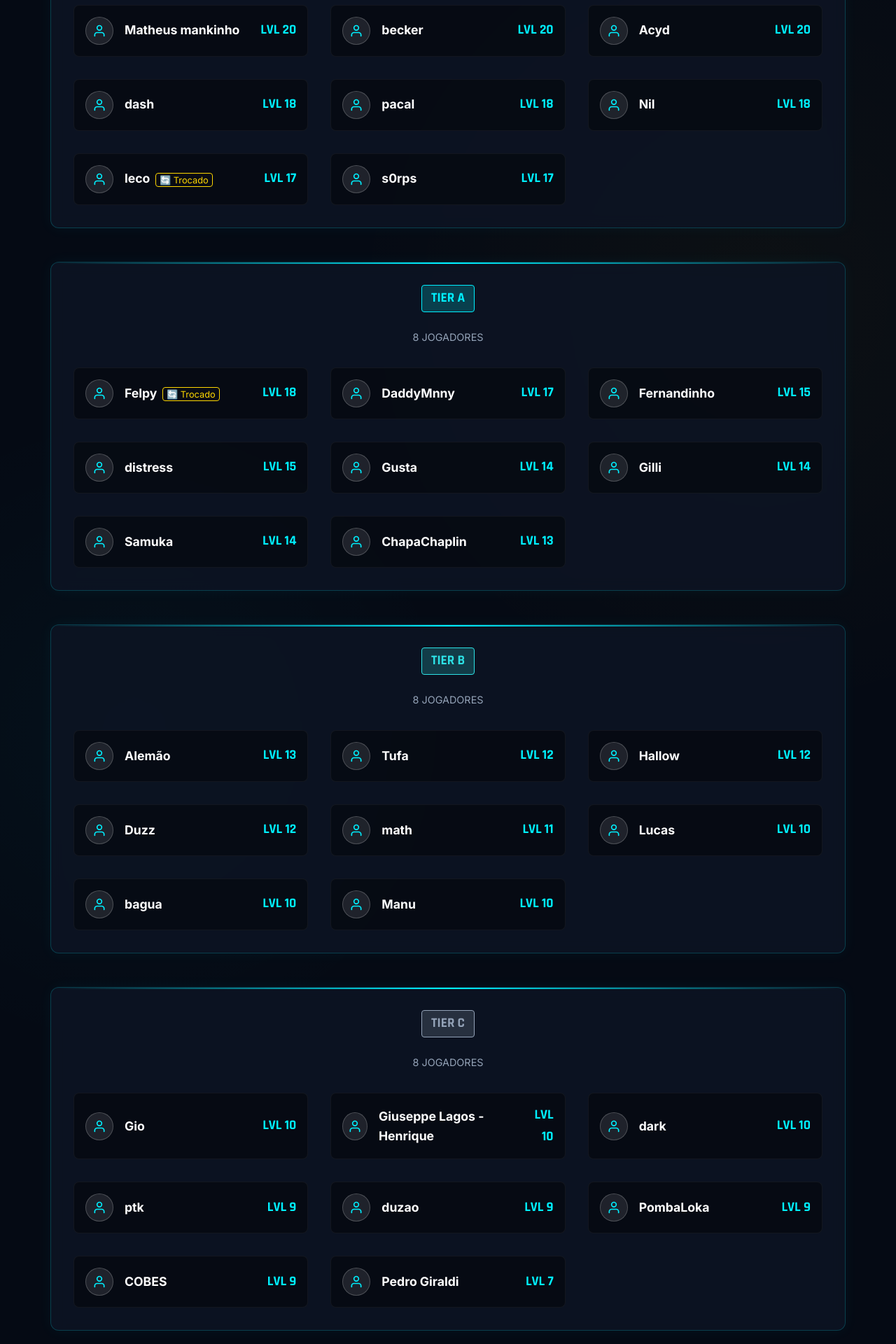
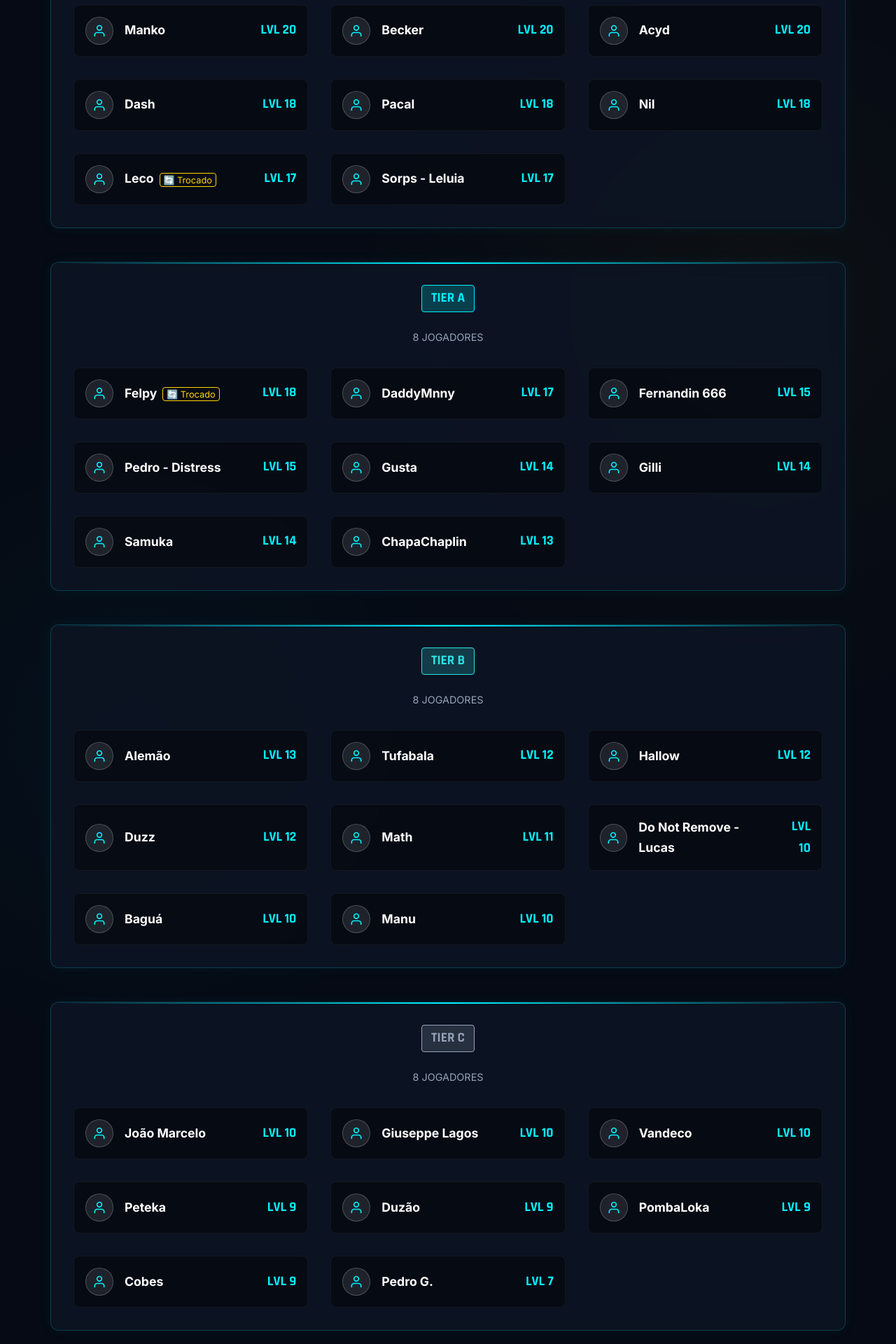
Before and after one commit to emannuelpetryy/gurizadachampions, a Next.js app: page /jogadores in a window 1280 px wide. Shown: the part 480-2400 px from the top of the page at 70% size. Built offline with nearby package versions, Linux system fonts and the light colour scheme.

Commit message:
Update hero banner and link player tiers

```diff
--- a/src/app/data.ts
+++ b/src/app/data.ts
@@ -120,20 +120,20 @@ addPlayersToGlobal(matchDetails, '4', 'maconhaco', 'whitelemon');
 
 export const tiers = {
   S: [
-    { name: 'Matheus mankinho', lvl: 20 },
-    { name: 'becker', lvl: 20 },
+    { name: 'Manko', lvl: 20 },
+    { name: 'Becker', lvl: 20 },
     { name: 'Acyd', lvl: 20 },
-    { name: 'dash', lvl: 18 },
-    { name: 'pacal', lvl: 18 },
+    { name: 'Dash', lvl: 18 },
+    { name: 'Pacal', lvl: 18 },
     { name: 'Nil', lvl: 18 },
-    { name: 'leco', lvl: 17, swap: true },
-    { name: 's0rps', lvl: 17 }
+    { name: 'Leco', lvl: 17, swap: true },
+    { name: 'Sorps - Leluia', lvl: 17 }
   ],
   A: [
     { name: 'Felpy', lvl: 18, swap: true },
     { name: 'DaddyMnny', lvl: 17 },
-    { name: 'Fernandinho', lvl: 15 },
-    { name: 'distress', lvl: 15 },
+    { name: 'Fernandin 666', lvl: 15 },
+    { name: 'Pedro - Distress', lvl: 15 },
     { name: 'Gusta', lvl: 14 },
     { name: 'Gilli', lvl: 14 },
     { name: 'Samuka', lvl: 14 },
@@ -141,32 +141,32 @@ export const tiers = {
   ],
   B: [
     { name: 'Alemão', lvl: 13 },
-    { name: 'Tufa', lvl: 12 },
+    { name: 'Tufabala', lvl: 12 },
     { name: 'Hallow', lvl: 12 },
     { name: 'Duzz', lvl: 12 },
-    { name: 'math', lvl: 11 },
-    { name: 'Lucas', lvl: 10 },
-    { name: 'bagua', lvl: 10 },
+    { name: 'Math', lvl: 11 },
+    { name: 'Do Not Remove - Lucas', lvl: 10 },
+    { name: 'Baguá', lvl: 10 },
     { name: 'Manu', lvl: 10 }
   ],
   C: [
-    { name: 'Gio', lvl: 10 },
-    { name: 'Giuseppe Lagos - Henrique', lvl: 10 },
-    { name: 'dark', lvl: 10 },
-    { name: 'ptk', lvl: 9 },
-    { name: 'duzao', lvl: 9 },
+    { name: 'João Marcelo', lvl: 10 },
+    { name: 'Giuseppe Lagos', lvl: 10 },
+    { name: 'Vandeco', lvl: 10 },
+    { name: 'Peteka', lvl: 9 },
+    { name: 'Duzão', lvl: 9 },
     { name: 'PombaLoka', lvl: 9 },
-    { name: 'COBES', lvl: 9 },
-    { name: 'Pedro Giraldi', lvl: 7 }
+    { name: 'Cobes', lvl: 9 },
+    { name: 'Pedro G.', lvl: 7 }
   ],
   D: [
     { name: 'Galaxy', lvl: 7 },
     { name: 'Knight', lvl: 7 },
-    { name: 'Jota Marcinho', lvl: 6 },
-    { name: 'b1tplz', lvl: 6 },
+    { name: 'Dezin', lvl: 6 },
+    { name: 'B1tz', lvl: 6 },
     { name: 'Baronelis', lvl: 6 },
-    { name: 'De', lvl: 5 },
+    { name: 'Tricke', lvl: 5 },
     { name: 'Natan', lvl: 4 },
-    { name: 'gilso tedesko', lvl: 3 }
+    { name: 'Gilson Tedesko', lvl: 3 }
   ]
 };
--- a/src/app/jogadores/page.tsx
+++ b/src/app/jogadores/page.tsx
@@ -1,4 +1,5 @@
 import { tiers } from '../data';
+import Link from 'next/link';
 
 export default function Jogadores() {
   const tierKeys = Object.keys(tiers) as Array<keyof typeof tiers>;
@@ -32,7 +33,9 @@ export default function Jogadores() {
                         </div>
                         <div>
                           <p style={{ fontWeight: 'bold', color: '#fff', fontSize: '1.1rem' }}>
-                            {player.name}
+                            <Link href={`/jogador/${encodeURIComponent(player.name)}`} style={{ textDecoration: 'none', color: 'inherit' }} className="match-card-hover">
+                              {player.name}
+                            </Link>
                             {(player as any).swap && <span style={{ marginLeft: '0.5rem', fontSize: '0.8rem', color: 'var(--primary)', fontWeight: 'normal', border: '1px solid var(--primary)', padding: '0.1rem 0.3rem', borderRadius: '4px' }}>🔄 Trocado</span>}
                           </p>
                         </div>
```
Also changed, not shown: src/app/page.tsx (+30 -9 lines).
